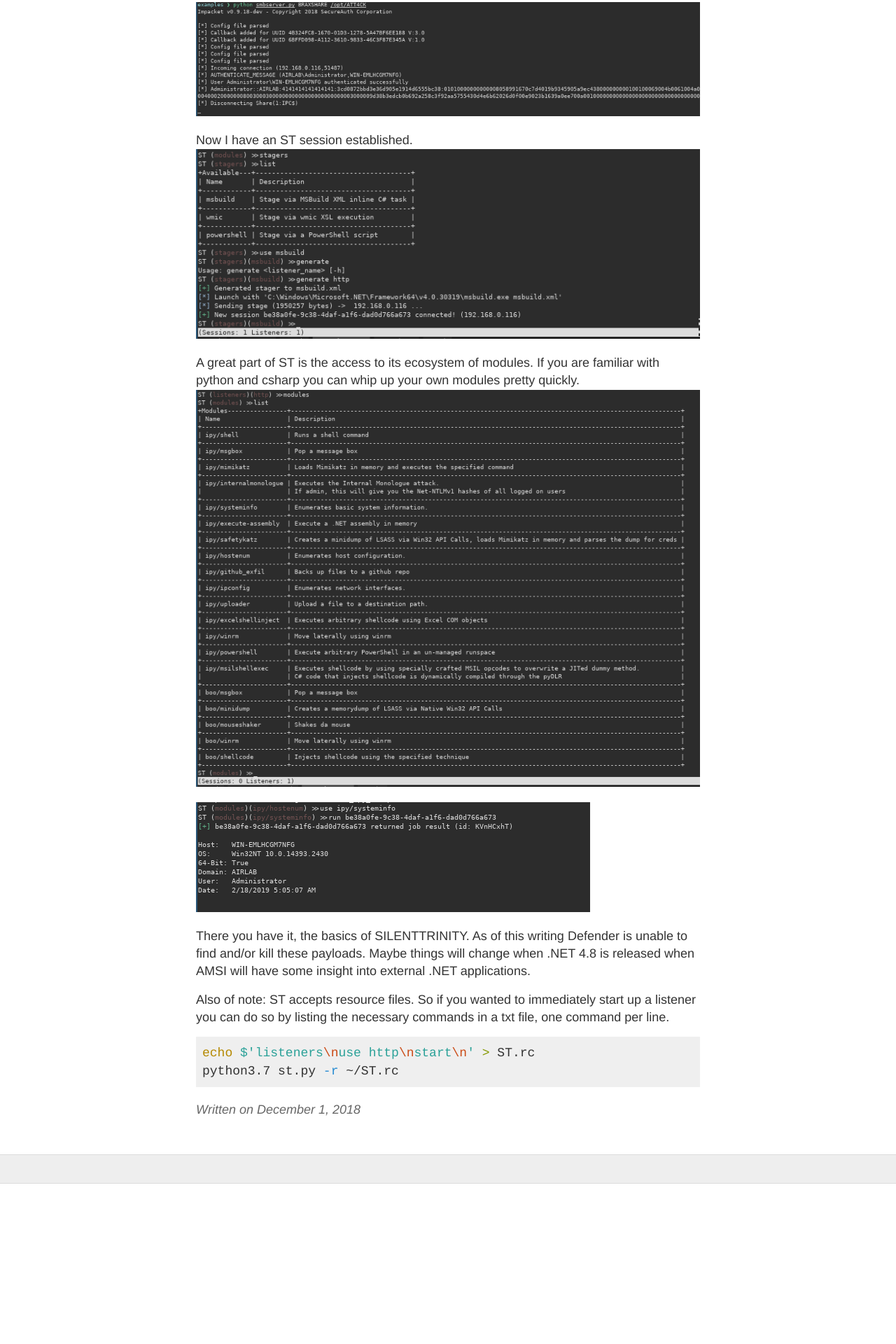
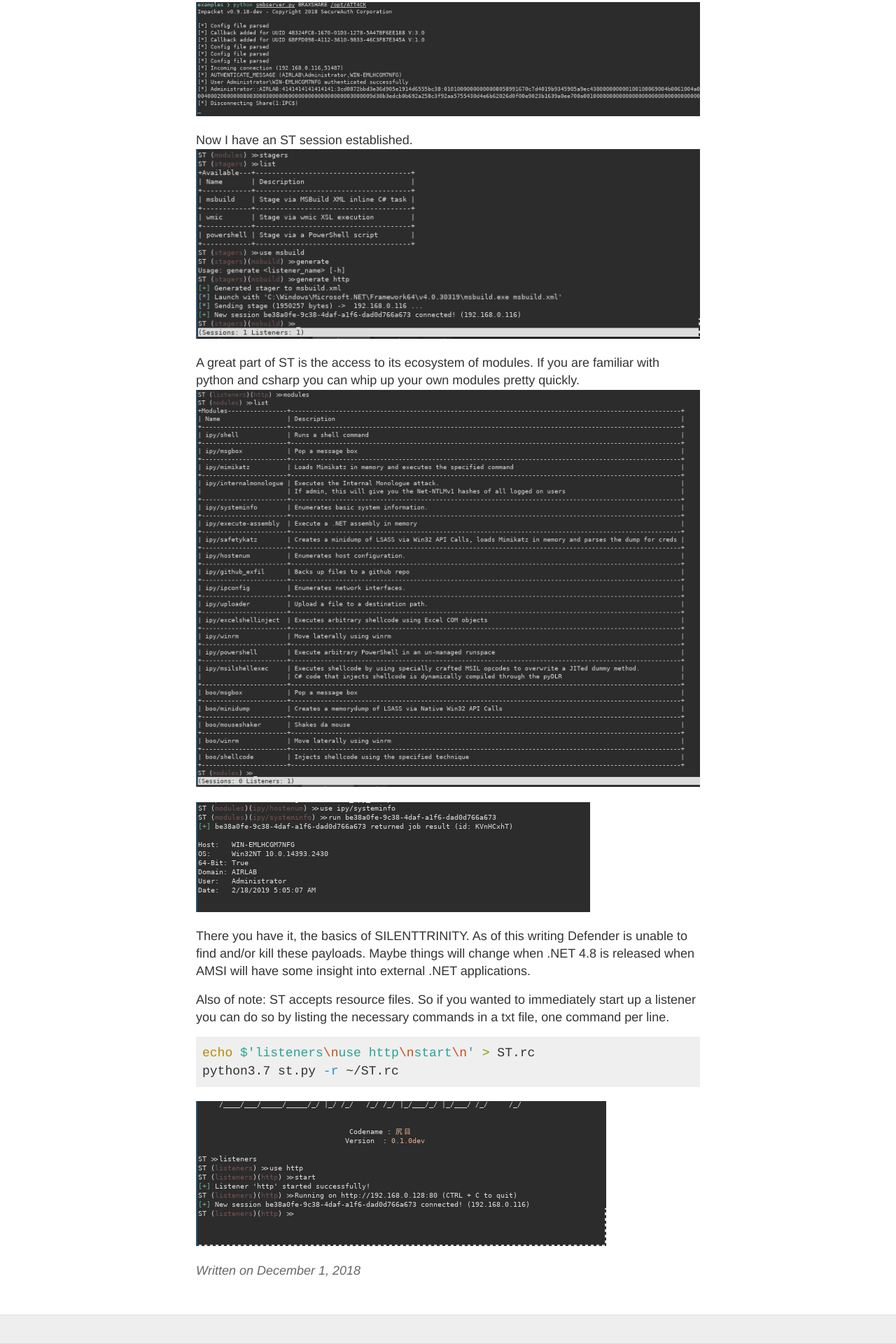
Before and after one commit to braaaax/braaaax.github.io, a Jekyll site: the page built from _posts/2018-11-31-SILENTTRINITY.md, in a window 1280 px wide. Shown: the part 3418-5338 px from the top of the page at 70% size. Built offline with Jekyll 4.4.1, drawn with Linux system fonts in a browser that asks for light colours; before the commit the page ends 5109 px from its top, so only the background shows below that.

Commit message:
ST post update

````diff
--- a/_posts/2018-11-31-SILENTTRINITY.md
+++ b/_posts/2018-11-31-SILENTTRINITY.md
@@ -65,3 +65,4 @@
 echo $'listeners\nuse http\nstart\n' > ST.rc
 python3.7 st.py -r ~/ST.rc
 ```
+![](https://braaaax.github.io/braaaax.github.io/images/ST-startlistenerwithrc.png)
````
Also changed, not shown: images/ST-startlistenerwithrc.png (added).
